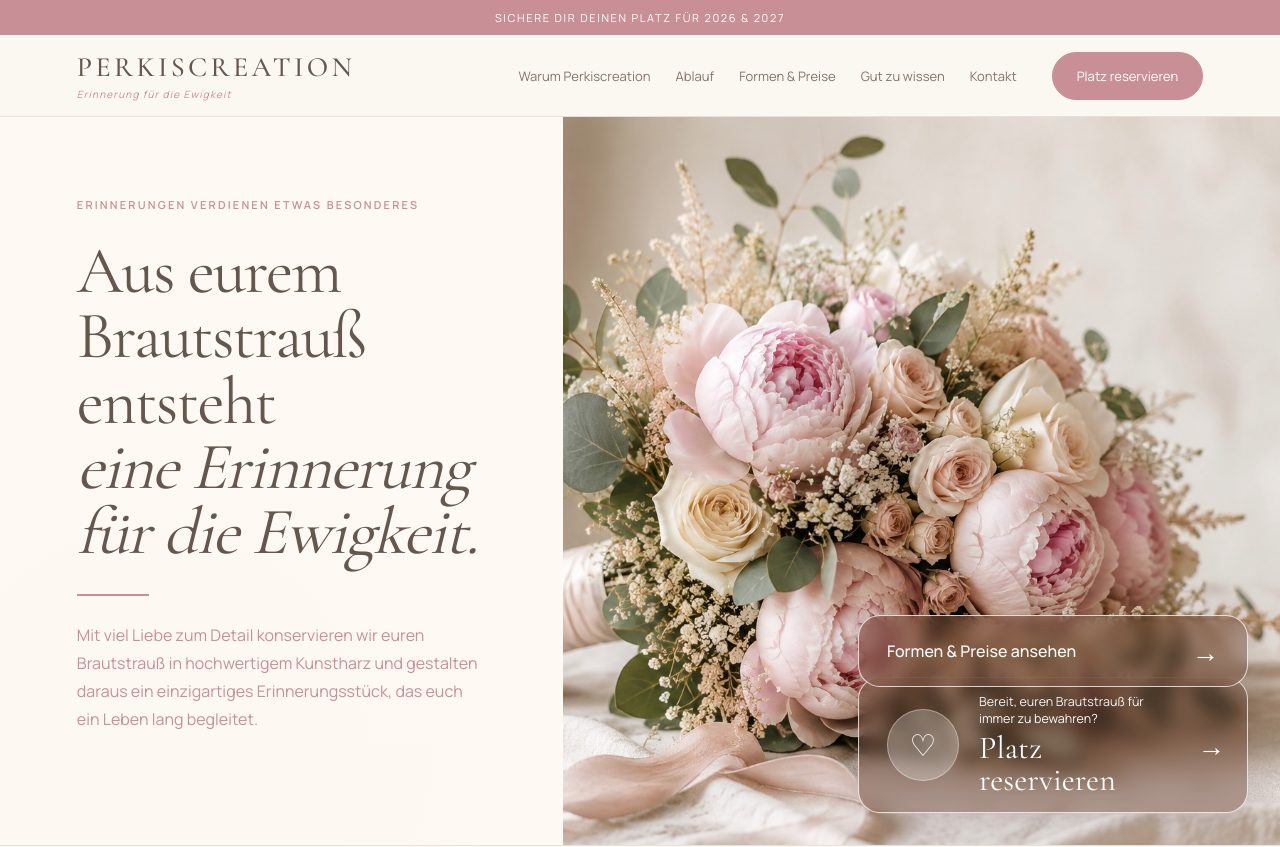
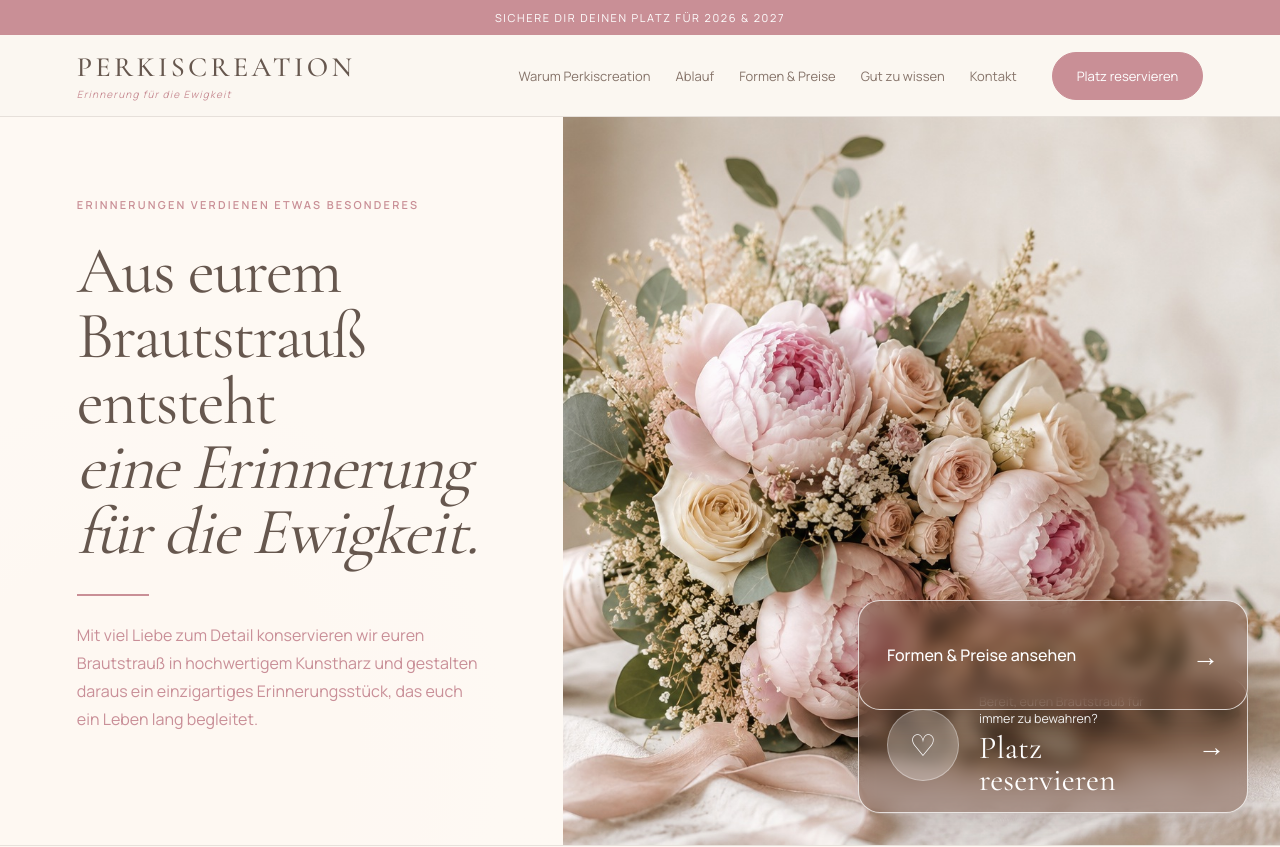
Before and after one commit to Perkiscreation/perkiscreation-website, a Next.js app: page / in a window 1280 px wide. Shown: the top 847 px of the page. Built offline with nearby package versions, Linux system fonts and the light colour scheme.

Commit message:
Mobile Preise Button Position

```diff
--- a/app/globals.css
+++ b/app/globals.css
@@ -2091,11 +2091,7 @@ h3,
 
 .weddingHeroPrices {
   right: 32px;
-  bottom: 158px;
-  width: 390px;
-  min-height: 0;
-  height: 72px;
-  box-sizing: border-box;
+  bottom: 135px;
   justify-content: space-between;
   padding: 0 28px;
   font-family: var(--font-body), sans-serif;
@@ -2675,7 +2671,7 @@ h3,
     border-radius: 22px !important;
 
     right: 0 !important;
-    bottom: 145px !important;
+    bottom: 82px !important;
 
     box-sizing: border-box !important;
   }
```
